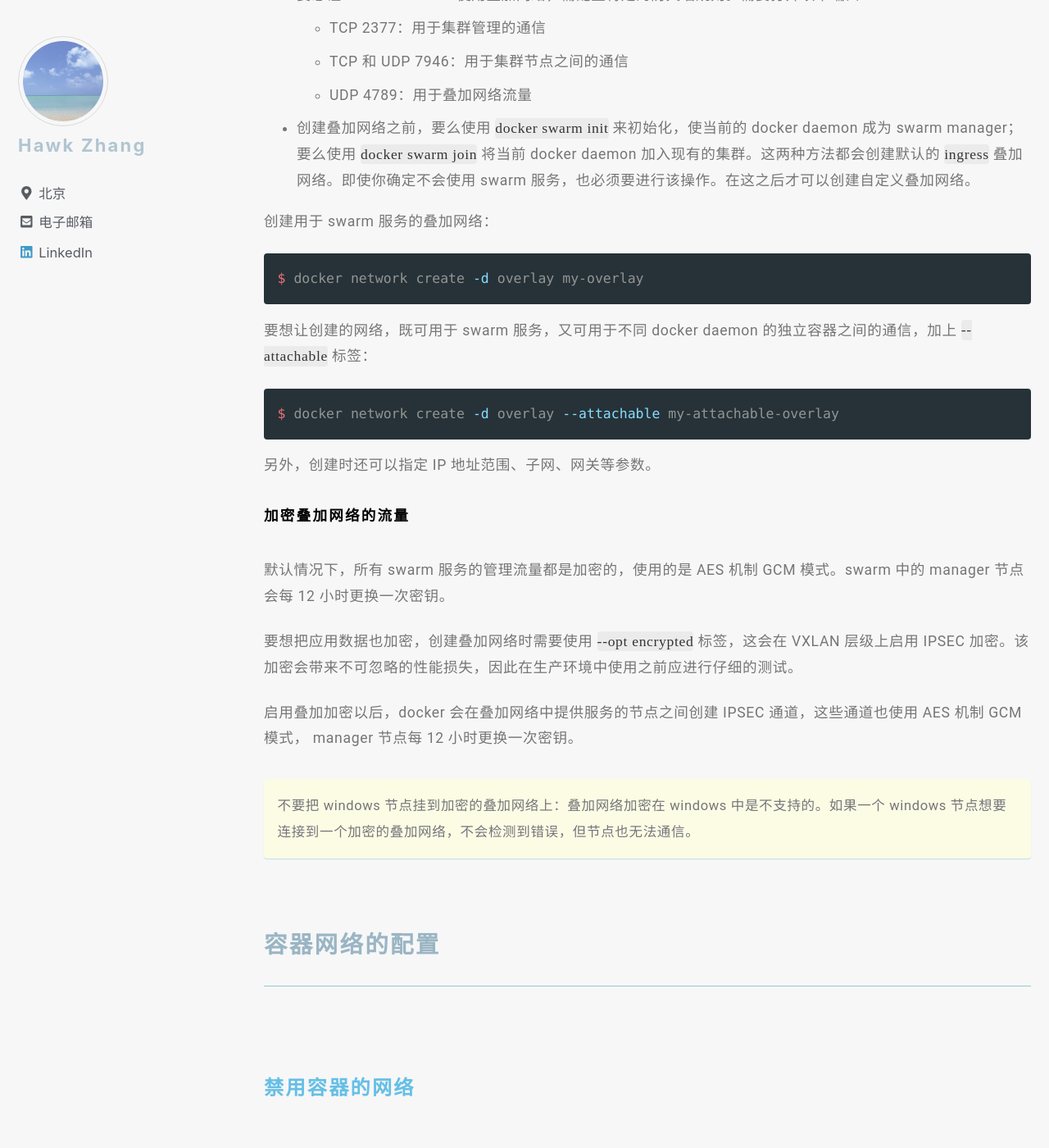
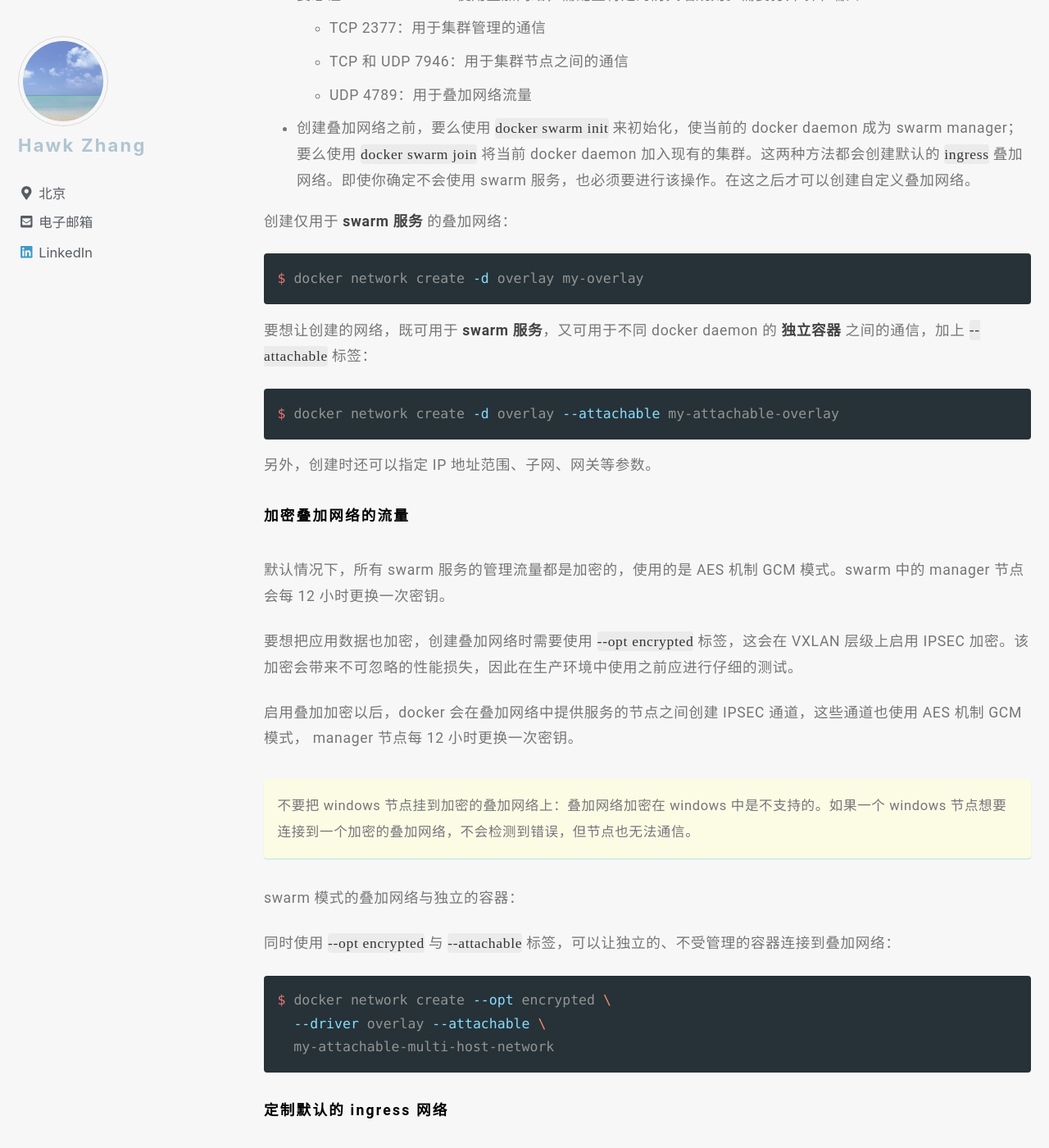
Before and after one commit to narru888/linotes_note, a Jekyll site: the page built from _posts/docker/2018-02-01-docker.basic.md, in a window 1280 px wide and 1400 px high, scrolled down 30508 px. Shown: the whole window at 82% size. Built offline with Jekyll 4.4.1, drawn with Linux system fonts in a browser that asks for light colours; nearby versions of some CDN libraries; a script that is not in the unit is left out.

Commit message:
update on 2018-10-04 13:40:02 CST

````diff
--- a/_posts/docker/2018-02-01-docker.basic.md
+++ b/_posts/docker/2018-02-01-docker.basic.md
@@ -997,13 +997,13 @@ $ sudo iptables -P FORWARD ACCEPT
 	- UDP 4789：用于叠加网络流量
 * 创建叠加网络之前，要么使用 `docker swarm init` 来初始化，使当前的 docker daemon 成为 swarm manager；要么使用 `docker swarm join` 将当前 docker daemon 加入现有的集群。这两种方法都会创建默认的 `ingress` 叠加网络。即使你确定不会使用 swarm 服务，也必须要进行该操作。在这之后才可以创建自定义叠加网络。
 
-创建用于 swarm 服务的叠加网络：
+创建仅用于 **swarm 服务** 的叠加网络：
 
 ```bash
 $ docker network create -d overlay my-overlay
 ```
 
-要想让创建的网络，既可用于 swarm 服务，又可用于不同 docker daemon 的独立容器之间的通信，加上 `--attachable` 标签：
+要想让创建的网络，既可用于 **swarm 服务**，又可用于不同 docker daemon 的 **独立容器** 之间的通信，加上 `--attachable` 标签：
 
 ```bash
 $ docker network create -d overlay --attachable my-attachable-overlay
@@ -1021,6 +1021,18 @@ $ docker network create -d overlay --attachable my-attachable-overlay
 
 不要把 windows 节点挂到加密的叠加网络上：叠加网络加密在 windows 中是不支持的。如果一个 windows 节点想要连接到一个加密的叠加网络，不会检测到错误，但节点也无法通信。
 {: .notice--primary}
+
+swarm 模式的叠加网络与独立的容器：
+
+同时使用 `--opt encrypted` 与 `--attachable` 标签，可以让独立的、不受管理的容器连接到叠加网络：
+
+```bash
+$ docker network create --opt encrypted \
+  --driver overlay --attachable \
+  my-attachable-multi-host-network
+```
+
+###### 定制默认的 ingress 网络
 
 
 
````
